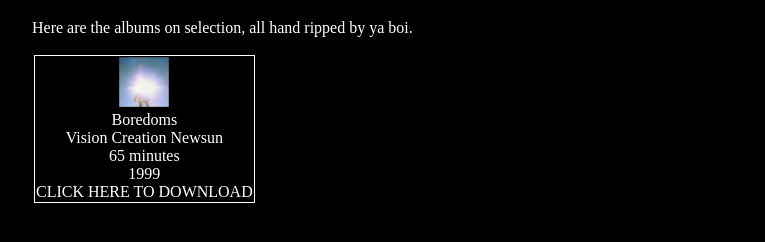
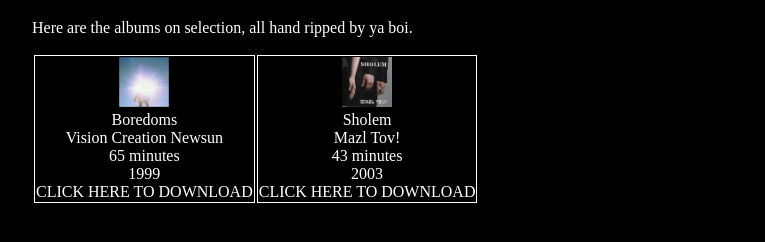
Before and after one commit to sewerratrips/sewerratrips.github.io, a plain HTML site: page albums.html in a window 1280 px wide. Shown: the part 214-456 px from the top of the page, without its empty margins (224-989 px from the left). Drawn offline with Linux system fonts and the light colour scheme.

Commit message:
Iteration I

```diff
--- a/albums.html
+++ b/albums.html
@@ -24,6 +24,7 @@
 	<table>
 		<tr>
 			<td class=cell><img src="resources/bd.jpg" width=50px height=50px><br>Boredoms<br>Vision Creation Newsun<br>65 minutes<br>1999<br><a href=http://www.mediafire.com/file/hkaqju0pa7qtupo/Boredoms_-_Vision_Creation_Newsun_%255B192kbps_MP3%255D.zip/filedownload>CLICK HERE TO DOWNLOAD</a></td>
+			<td class=cell><img src="resources/sholem.jpg" width=50px height=50px><br>Sholem<br>Mazl Tov!<br>43 minutes<br>2003<br><a href=https://www.mediafire.com/file/cciultlbjgt8exg/Sholem_-_Mazl_Tov_%5B1411kbps_MP3%5D.zip/file>CLICK HERE TO DOWNLOAD</a></td>
 		</tr>
 	</table>
 	</div>
```
Also changed, not shown: resources/sholem.jpg (added).
